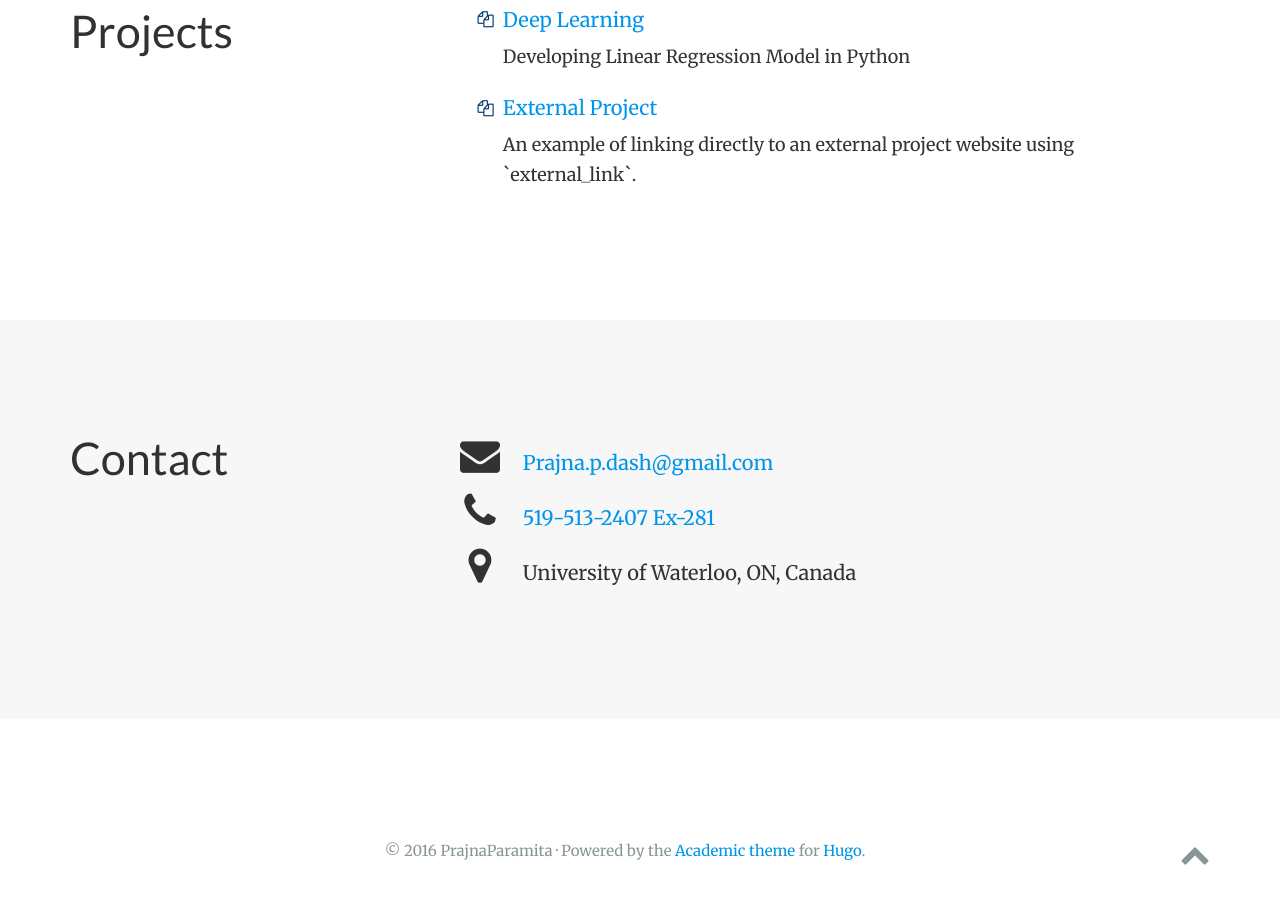
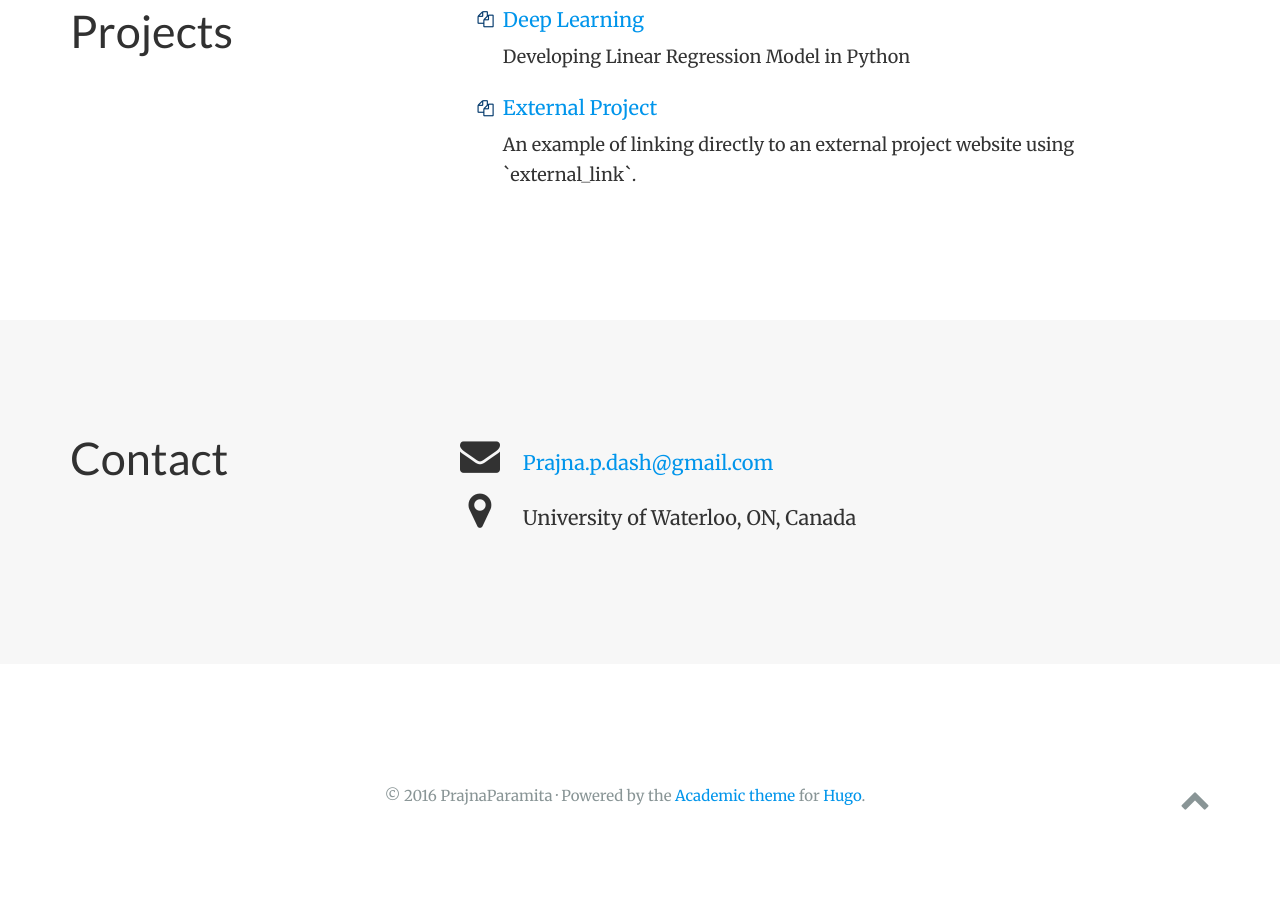
Before and after one commit to DataPrajna/DataPrajna.github.io, a plain HTML site: page index.html in a window 1280 px wide. Shown: the part 2088-2992 px from the top of the page. After the commit the page ends 2957 px from the top, so only its background shows below. Drawn offline with nearby package versions, Linux system fonts and the light colour scheme; files whose address does not match are found by name.

Commit message:
Contact Deleted

```diff
--- a/index.html
+++ b/index.html
@@ -438,11 +438,6 @@ research was developing a mathematical model for interfacing renewable energy so
 
 
 
-          <li>
-            <i class="fa-li fa fa-phone fa-2x" aria-hidden="true"></i>
-            <span><a href="tel:519-513-2407%20Ex-281">519-513-2407 Ex-281</a></span>
-          </li>
-
 
 
           <li>
```
